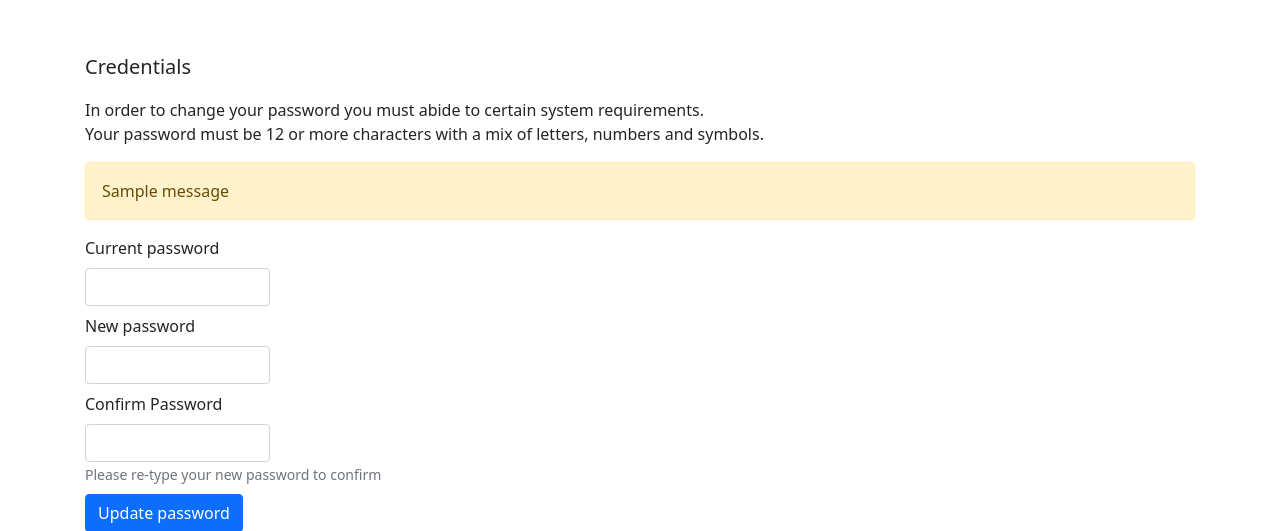
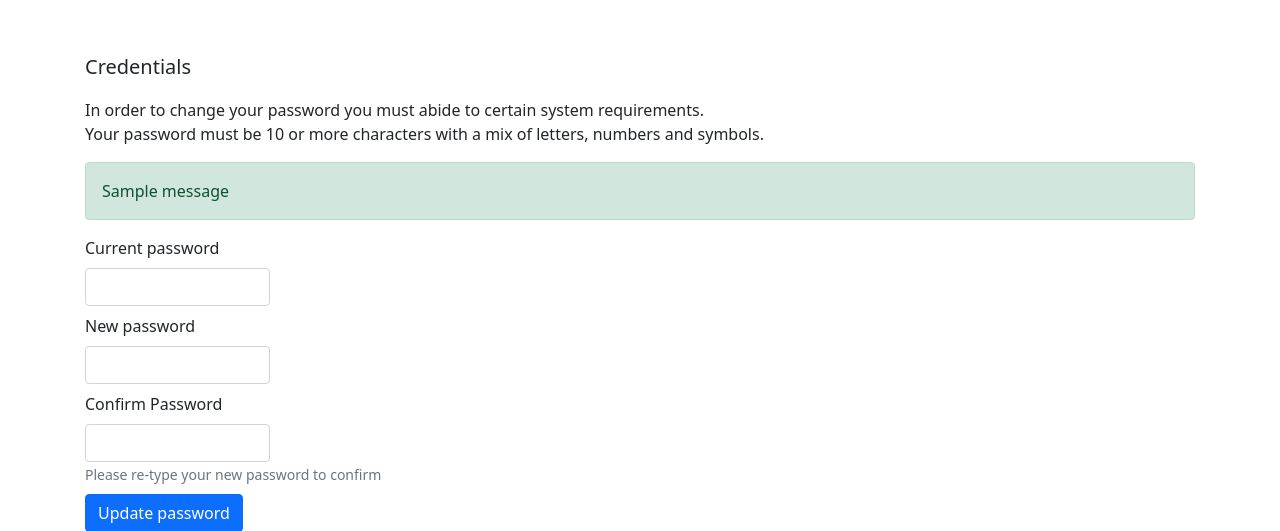
Before and after one commit to alenmeister/opensmtpd-admin, a Flask app: page /account in a window 1280 px wide. Shown: the part 56-587 px from the top of the page. Run offline with Flask 3, Linux system fonts and the light colour scheme; a user stored in the database is signed in; tables that the repository leaves empty hold one stand-in row (values such as "Sample post"); one stand-in notice (Sample message) is shown.

Commit message:
Include flash categories and set class attribute to proper category

```diff
--- a/src/templates/account.jinja2
+++ b/src/templates/account.jinja2
@@ -14,25 +14,41 @@
         <div class="mt-5">
           <p class="lead">Credentials</p>
           <p>In order to change your password you must abide to certain system requirements.<br/>
-            Your password must be 12 or more characters with a mix of letters, numbers and symbols.</p>
-            {% for message in get_flashed_messages() %}
-            <div class="alert alert-warning">
-              {{ message }}
-            </div>
-            {% endfor %}
+            Your password must be 10 or more characters with a mix of letters, numbers and symbols.</p>
+            {% with messages = get_flashed_messages(with_categories=true) %}
+              {% if messages %}
+                {% for category, message in messages %}
+                  <div class="alert alert-{{ category }}"> {{ message }}</div>
+                {% endfor %}
+              {% endif %}
+            {% endwith %}
               <form action="/account" method="POST">
                 {{ form.csrf_token }}
                 <div class="col-md-2 mb-2">
                   {{ form.current_password.label(for='current_password', class='form-label') }}
-                  {{ form.current_password(type='password', class='form-control') }}
+                  {{ form.current_password(class='form-control') }}
                 </div>
                 <div class="col-md-2 mb-2">
                   {{ form.new_password.label(for='new_password', class='form-label') }}
-                  {{ form.new_password(type='password', class='form-control') }}
+                  {{ form.new_password(class='form-control') }}
+                  {% if form.new_password.errors %}
+                    <ul class="errors">
+                      {% for error in form.new_password.errors %}
+                        <li>{{ error }}</li>
+                      {% endfor %}
+                    </ul>
+                  {% endif %}
                 </div>
                 <div class="col-md-2">
                   {{ form.confirm_password.label(for='confirm_password', class='form-label') }}
-                  {{ form.confirm_password(type='password', class='form-control') }}
+                  {{ form.confirm_password(class='form-control') }}
+                  {% if form.confirm_password.errors %}
+                    <ul class="errors">
+                      {% for error in form.confirm_password.errors %}
+                        <li>{{ error }}</li>
+                      {% endfor %}
+                    </ul>
+                  {% endif %}
                 </div>
                 <div class="mb-2">
                     <small class="form-text text-muted">Please re-type your new password to confirm</small>
```
